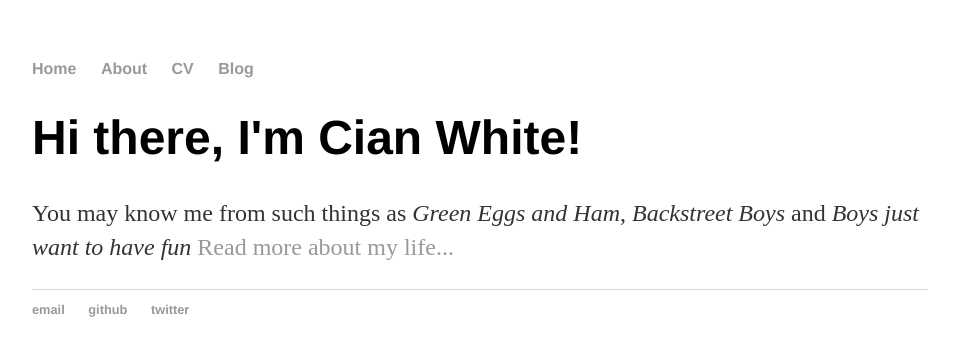
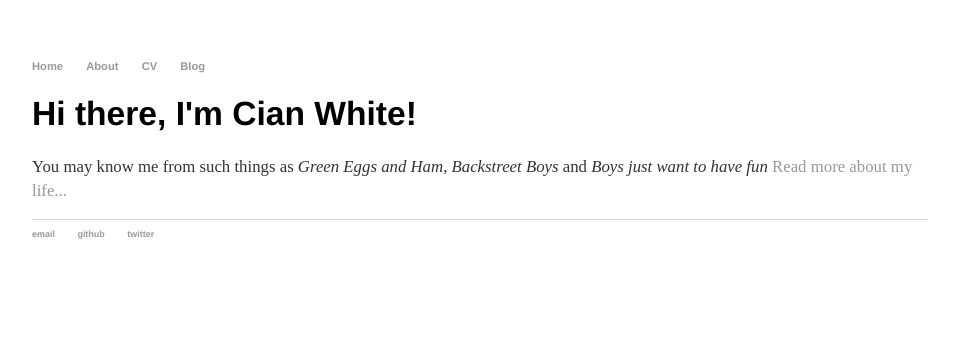
Before and after one commit to ciwhite/ciwhite.github.io, a Jekyll site: the page built from index.html, in a window 1280 px wide. Shown: the top 356 px of the page, without its empty margins (160-1119 px from the left). Built offline with Jekyll 4.4.1, drawn with Linux system fonts in a browser that asks for light colours.

Commit message:
Update main.css

```diff
--- a/css/main.css
+++ b/css/main.css
@@ -1,6 +1,7 @@
 body {
     margin: 60px auto;
     width: 70%;
+     font-size: 0.7em;
 }
 nav ul, footer ul {
     font-family:'Helvetica', 'Arial', 'Sans-Serif';
```
